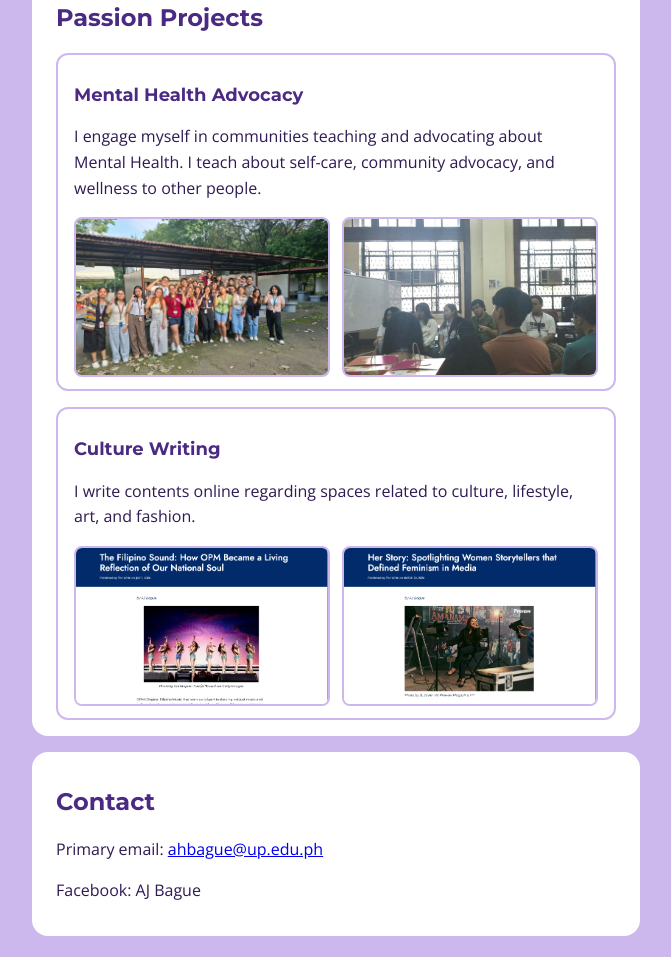
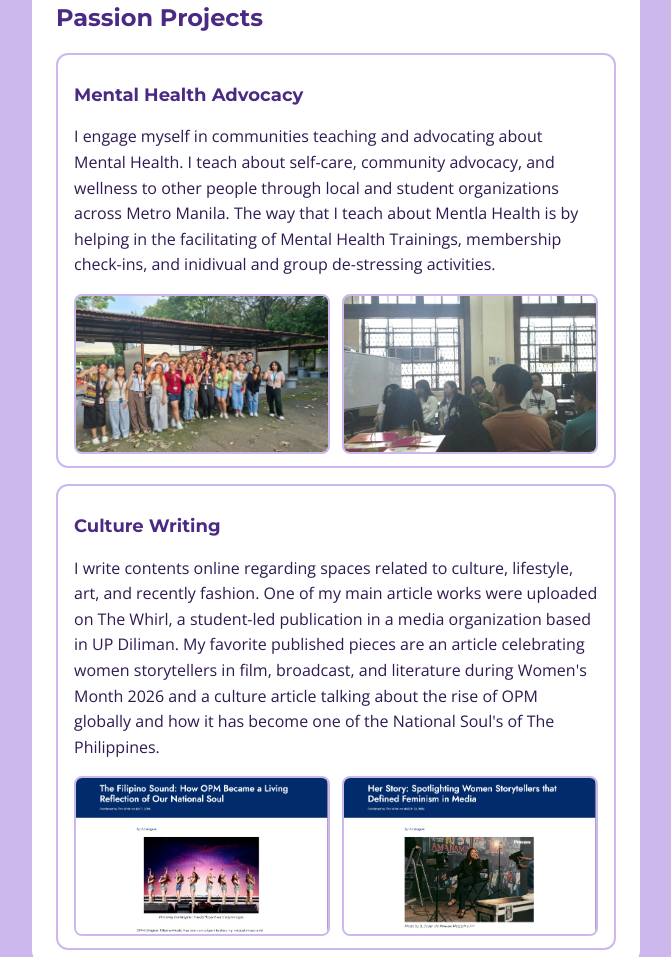
Before and after one commit to ajbbague/171, a plain HTML site: page index.html in a window 1280 px wide. Shown: the part 1440-2397 px from the top of the page, without its empty margins (304-975 px from the left). Drawn offline with nearby package versions, Linux system fonts and the light colour scheme.

Commit message:
Update index.html

```diff
--- a/index.html
+++ b/index.html
@@ -189,7 +189,7 @@
       <h2>Passion Projects</h2>
       <article>
         <h3>Mental Health Advocacy</h3>
-        <p>I engage myself in communities teaching and advocating about Mental Health. I teach about self-care, community advocacy, and wellness to other people.</p>
+        <p>I engage myself in communities teaching and advocating about Mental Health. I teach about self-care, community advocacy, and wellness to other people through local and student organizations across Metro Manila. The way that I teach about Mentla Health is by helping in the facilitating of Mental Health Trainings, membership check-ins, and inidivual and group de-stressing activities.</p>
         <div class="project-gallery">
           <img src="images/mental_health_1.jpeg" alt="Mental health advocacy community session" loading="lazy">
           <img src="images/mental_health_2.jpeg" alt="Mental health advocacy workshop" loading="lazy">
@@ -197,7 +197,7 @@
       </article>
       <article>
         <h3>Culture Writing</h3>
-        <p>I write contents online regarding spaces related to culture, lifestyle, art, and fashion.</p>
+        <p>I write contents online regarding spaces related to culture, lifestyle, art, and recently fashion. One of my main article works were uploaded on The Whirl, a student-led publication in a media organization based in UP Diliman. My favorite published pieces are an article celebrating women storytellers in film, broadcast, and literature during Women's Month 2026 and a culture article talking about the rise of OPM globally and how it has become one of the National Soul's of The Philippines.</p>
         <div class="project-gallery">
           <img src="images/culture_writing_1.png" alt="Culture writing article sample 1" loading="lazy">
           <img src="images/culture_writing_2.png" alt="Culture writing article sample 2" loading="lazy">
```
